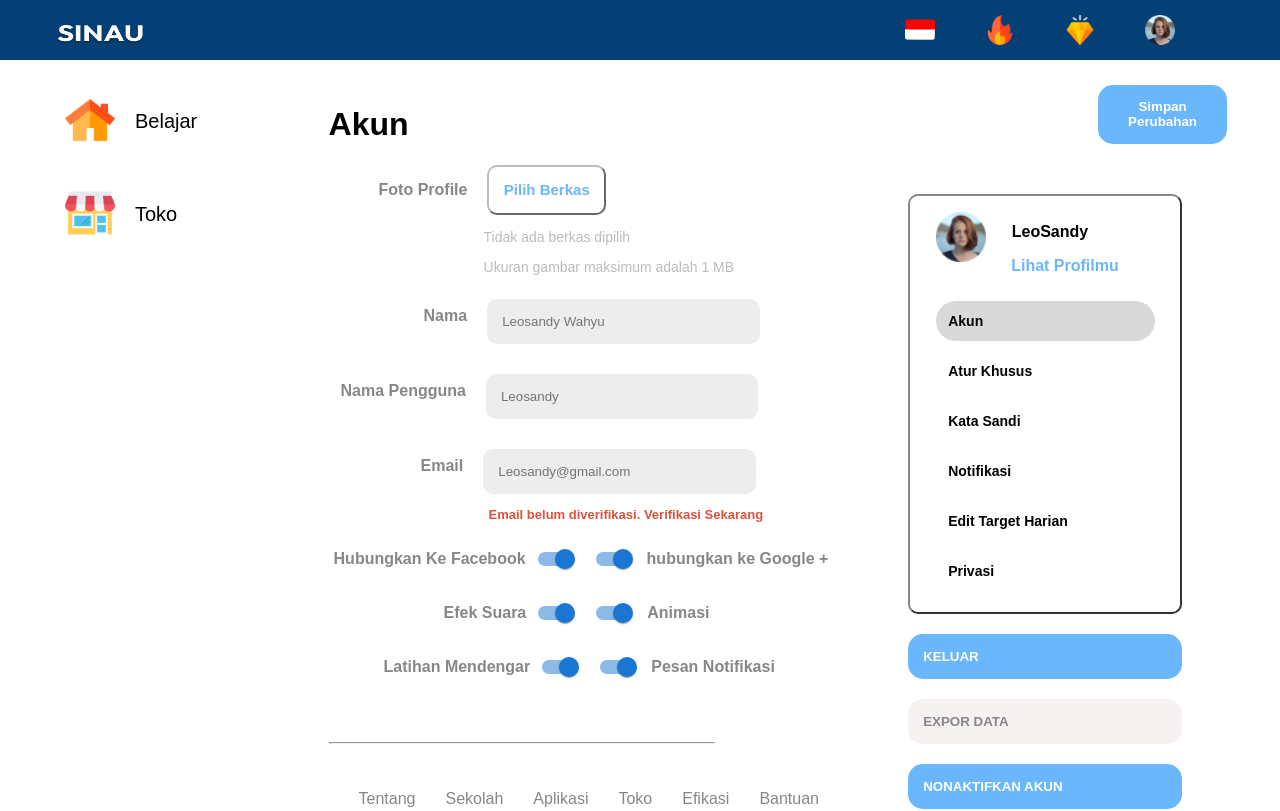
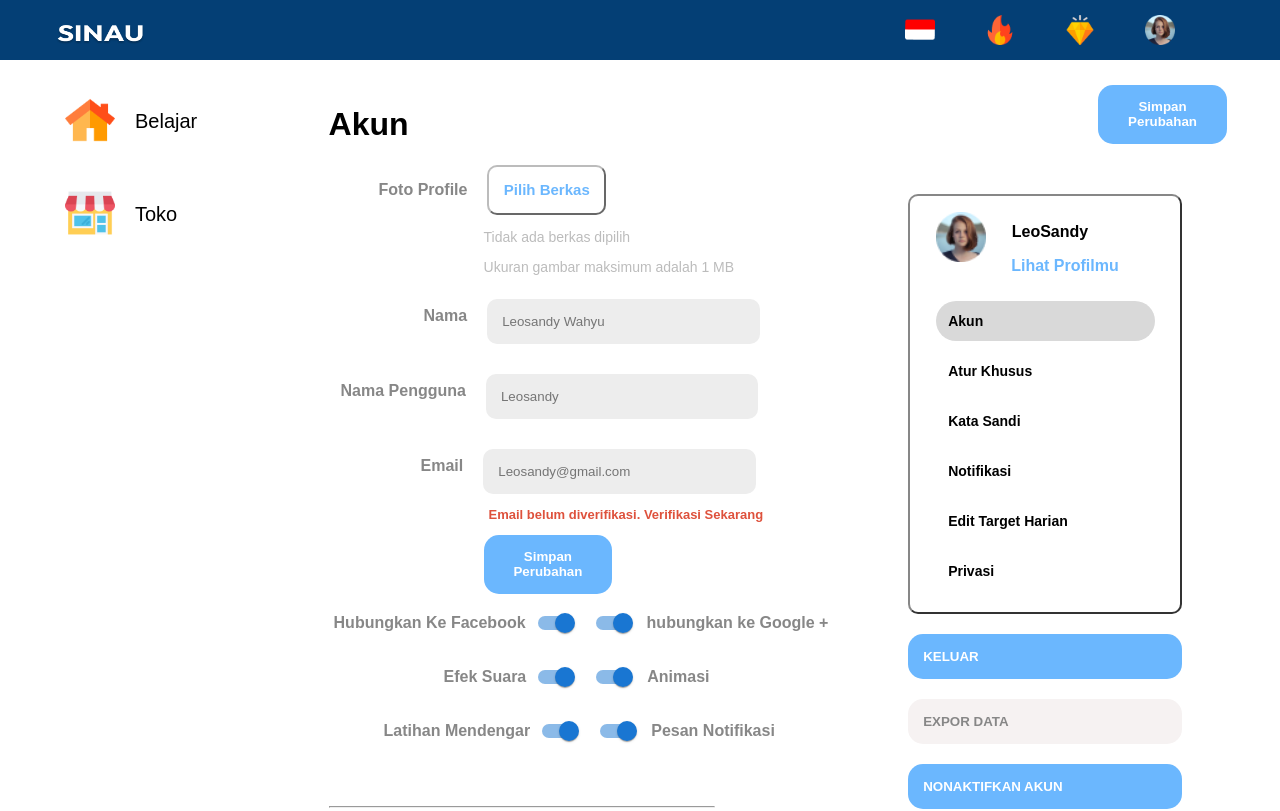
Before and after one commit to leosandy200/TA-Sinau, a Next.js app: page /setting in a window 1280 px wide. Shown: the top 811 px of the page. Built offline with nearby package versions, Linux system fonts and the light colour scheme.

Commit message:
style[LS] ui button setting

```diff
--- a/pages/setting.js
+++ b/pages/setting.js
@@ -138,6 +138,9 @@ function Setting() {
           >
             Email belum diverifikasi. Verifikasi Sekarang
           </p>
+          <button className={styles.buttonsimpanperubahan2}>
+            <p>Simpan Perubahan</p>
+          </button>
           <div className={styles.div24}>
             <div className={styles.div1}>
               <p className={styles.masukfacebook}
--- a/styles/style.module.css
+++ b/styles/style.module.css
@@ -258,6 +258,15 @@
   border: none;
   font-weight: 600;
   margin-left: 190px;
+}
+.buttonsimpanperubahan2 {
+  width: 20%;
+  border-radius: 15px;
+  background-color: #6bb7fe;
+  color: white;
+  border: none;
+  font-weight: 600;
+  margin-left: 155px;
 }
 .buttonprofile {
   border-color: #878787;
```
